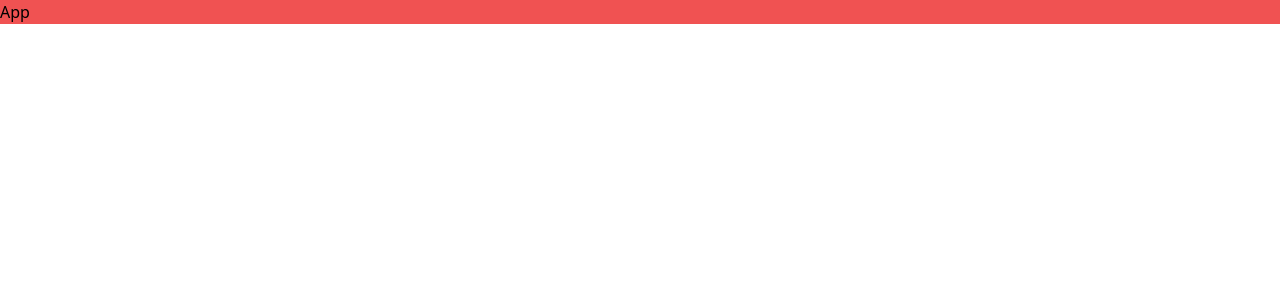
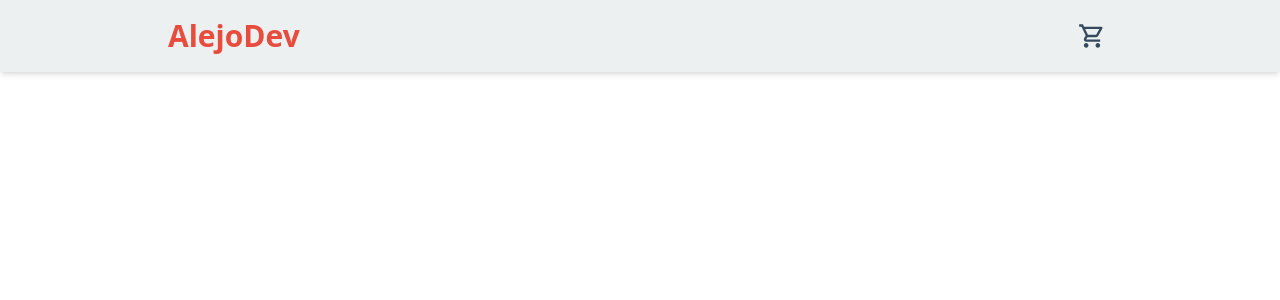
Before and after one commit to AlejoDev95/eccommerce, a React (Vite) app: page / in a window 1280 px wide. Shown: the top 300 px of the page. Built offline with nearby package versions, Linux system fonts and the light colour scheme.

Commit message:
Added a navbar component to the application.

```diff
--- a/src/App.tsx
+++ b/src/App.tsx
@@ -1,3 +1,5 @@
+import { Navbar } from "@components/layout";
+
 export const App = () => {
-  return <div className="bg-red-500">App</div>;
+  return <Navbar/>
 };
--- /dev/null
+++ b/src/components/layout/Navbar.tsx
@@ -0,0 +1,30 @@
+import { MdOutlineShoppingCart } from "react-icons/md";
+import { IconContainer } from "../common/IconContainer";
+
+export const Navbar = () => {
+  return (
+    <nav className="bg-background border-gray-200 shadow-md sticky top-0 z-10">
+      <div className="container flex flex-wrap items-center justify-between mx-auto p-4 lg:relative px-10">
+        <span className="self-center text-3xl font-semibold text-accent">
+          AlejoDev
+        </span>
+
+        <button
+          type="button"
+          className="group flex items-center p-5 w-10 h-10 justify-center text-sm rounded-lg hover:bg-accent focus:outline-none focus:ring-2 focus:ring-accent transition-colors duration-150 text-text"
+        >
+          <div>
+            <IconContainer
+              value={{
+                size: "1.75rem",
+                className: "text-text group-hover:text-white",
+              }}
+            >
+              <MdOutlineShoppingCart />
+            </IconContainer>
+          </div>
+        </button>
+      </div>
+    </nav>
+  );
+};
--- /dev/null
+++ b/src/components/layout/index.ts
@@ -0,0 +1 @@
+export * from './Navbar';
```
